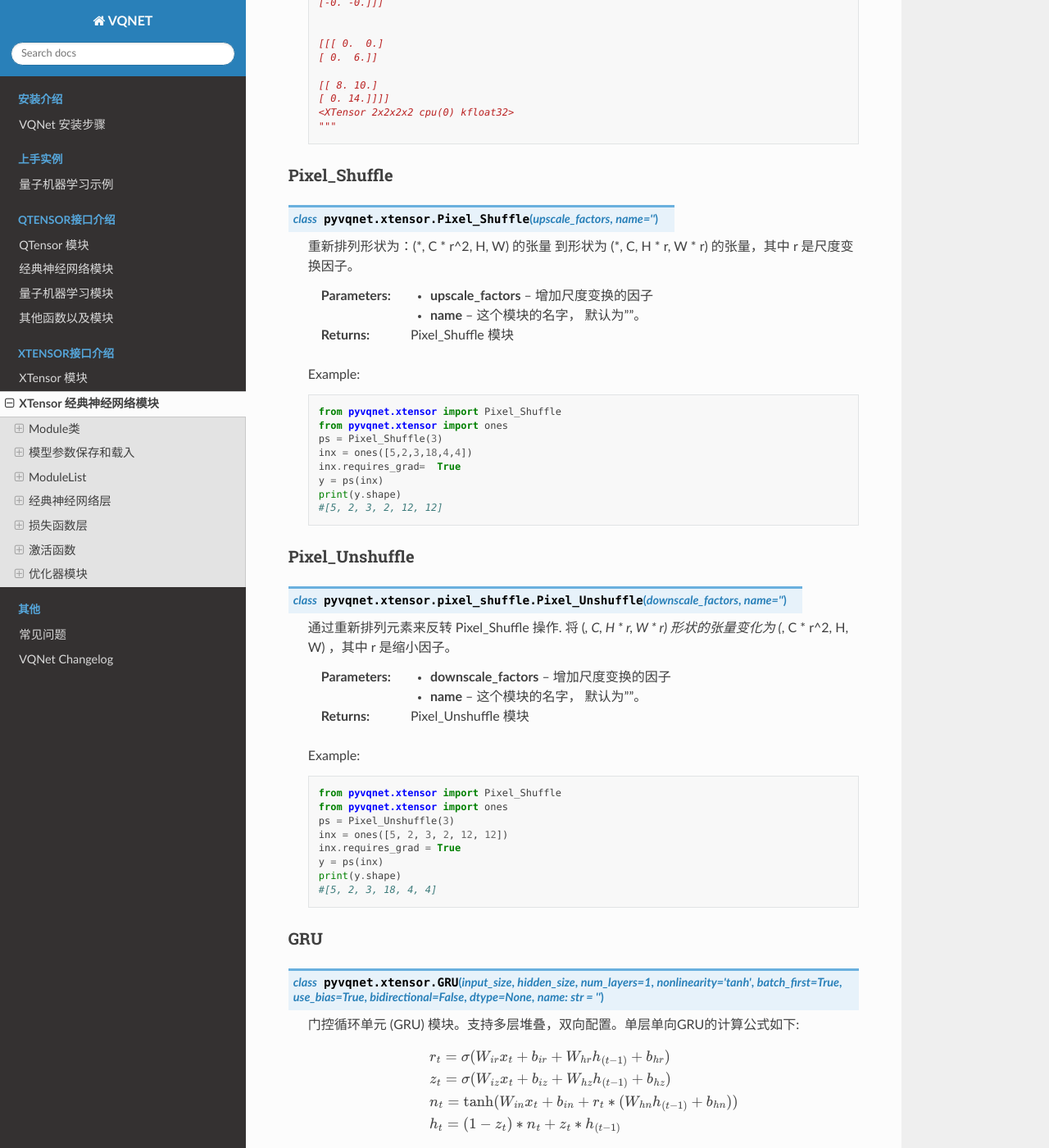
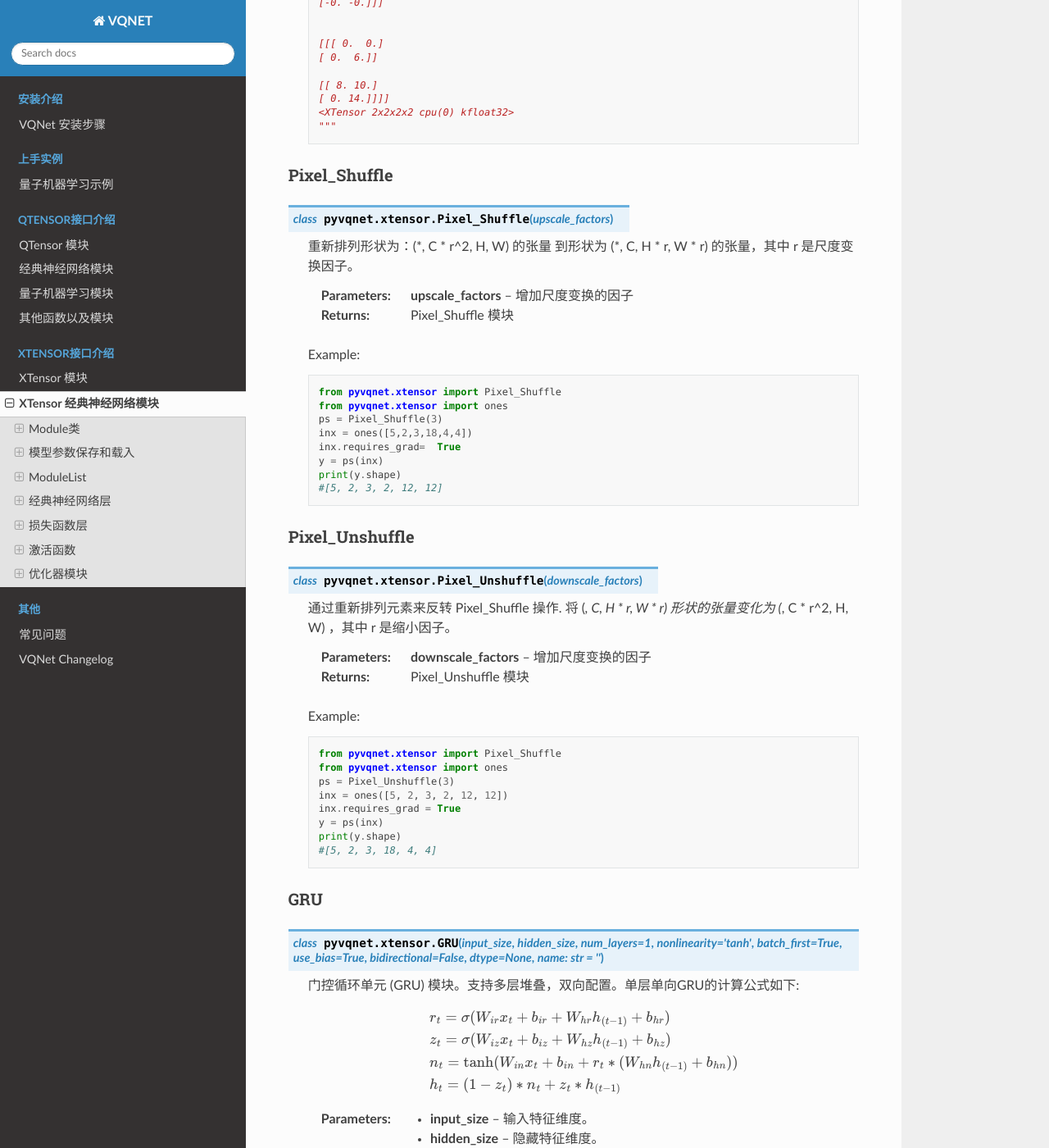
Before and after one commit to OriginQ/VQNET2.0-tutorial, a Sphinx documentation site: the page built from source/rst/xtensor_nn.rst, in a window 1280 px wide and 1400 px high, scrolled down 20977 px. Shown: the whole window at 82% size. Built offline with Sphinx 7.4.7 and the Read the Docs theme 2.0.0, drawn with Linux system fonts in a browser that asks for light colours; some of the changed text lies outside the part shown.

Commit message:
[ref] fix some doc bugs of last commit.

```diff
--- a/source/rst/xtensor.rst
+++ b/source/rst/xtensor.rst
@@ -417,7 +417,7 @@ fill_rand_uniform\_
 fill_rand_normal\_
 ^^^^^^^^^^^^^^^^^^^^^^^^^^^^^
 
-.. py:method:: XTensor.fill_rand_normal_(m=0, s=1, fast_math=True)
+.. py:method:: XTensor.fill_rand_normal_(m=0, s=1)
 
     生成均值为 m 和方差 s 产生正态分布元素，并填充到张量中。
 
--- a/source/rst/xtensor_nn.rst
+++ b/source/rst/xtensor_nn.rst
@@ -1053,13 +1053,12 @@ Dropout
 
 Pixel_Shuffle
 ^^^^^^^^^^^^^^^^^^^^^^^^^
-.. py:class:: pyvqnet.xtensor.Pixel_Shuffle(upscale_factors, name="")
+.. py:class:: pyvqnet.xtensor.Pixel_Shuffle(upscale_factors)
 
     重新排列形状为：(\*, C * r^2, H, W)  的张量
     到形状为 (\*, C, H * r, W * r) 的张量，其中 r 是尺度变换因子。
 
     :param upscale_factors: 增加尺度变换的因子
-    :param name: 这个模块的名字， 默认为""。
 
     :return:
             Pixel_Shuffle 模块
@@ -1077,12 +1076,11 @@ Pixel_Shuffle
 
 Pixel_Unshuffle
 ^^^^^^^^^^^^^^^^^^^^^^^^^
-.. py:class:: pyvqnet.xtensor.pixel_shuffle.Pixel_Unshuffle(downscale_factors, name="")
+.. py:class:: pyvqnet.xtensor.Pixel_Unshuffle(downscale_factors)
 
     通过重新排列元素来反转 Pixel_Shuffle 操作. 将 (*, C, H * r, W * r) 形状的张量变化为 (*, C * r^2, H, W) ，其中 r 是缩小因子。
 
     :param downscale_factors: 增加尺度变换的因子
-    :param name: 这个模块的名字， 默认为""。
 
     :return:
             Pixel_Unshuffle 模块
@@ -2110,7 +2108,7 @@ hard_sigmoid
 
 relu
 ^^^^^^^^^^^^^^^^^^^^^^^^^^^^^
-.. py:class:: pyvqnet.xtensor.relu(name:str="")
+.. py:class:: pyvqnet.xtensor.relu(x)
 
     ReLu 整流线性单元激活函数层。
 
@@ -2152,7 +2150,7 @@ leaky_relu
 
     :param x: 输入。
     :param alpha: LeakyRelu 系数,默认:0.01。
-    :param name: 激活函数层的命名,默认为""。
+
 
     :return: LeakyReLu 激活函数层结果。
 
```
Also changed, not shown: other parts of source/rst/xtensor_nn.rst (+1 -1 lines).
